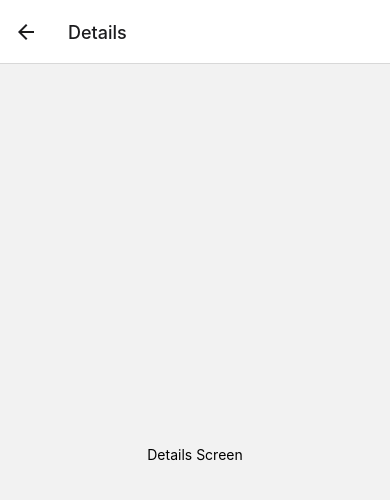
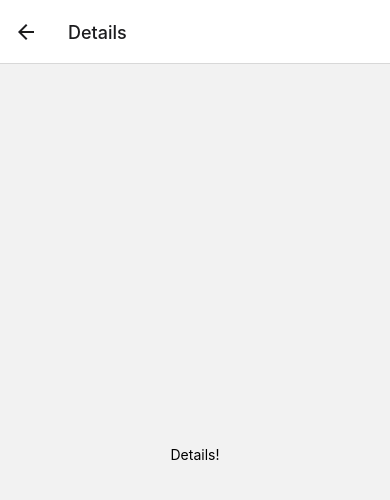
Before and after one commit to AlecColas/Pipeliner, a React Native app: screen /Details in a window 390 px wide. Shown: the top 500 px of the page. Built offline with nearby package versions, Linux system fonts and the light colour scheme.

Commit message:
refactor(Screen): Details Screen

```diff
--- a/src/screens/DetailsScreen.tsx
+++ b/src/screens/DetailsScreen.tsx
@@ -4,12 +4,13 @@ import {StyleSheet, Text, View} from 'react-native'
 const DetailsScreen = () => {
   return (
     <View style={styles.center}>
-      <Text>Details Screen</Text>
+      <Text>Details!</Text>
     </View>
   )
 }
 
 const styles = StyleSheet.create({
-  center: {flex: 1, alignItems: 'center', justifyContent: 'center'},
+  center: {flex: 1, justifyContent: 'center', alignItems: 'center'},
 })
+
 export default DetailsScreen
```
